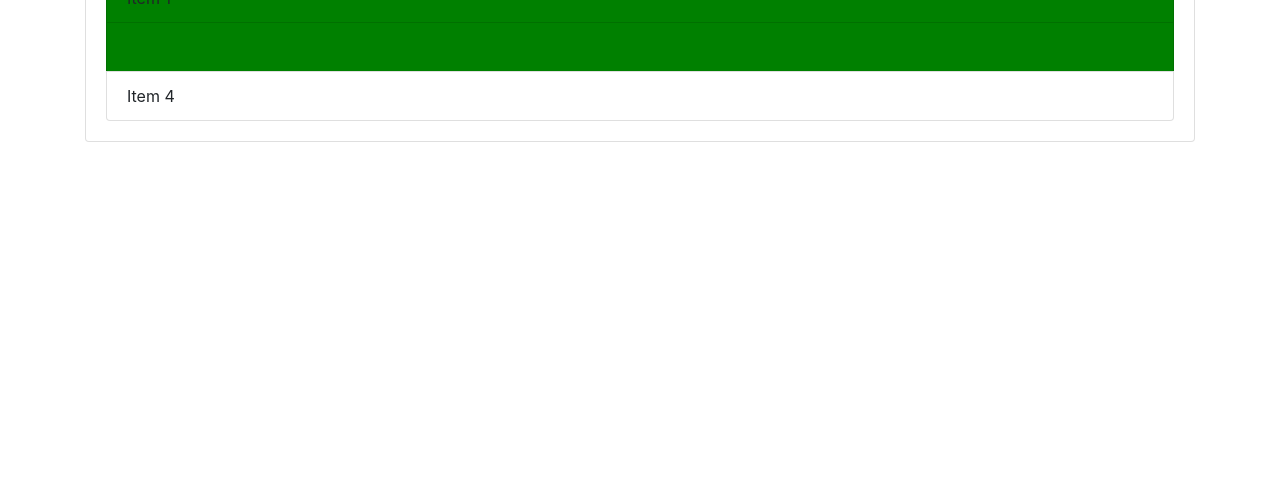
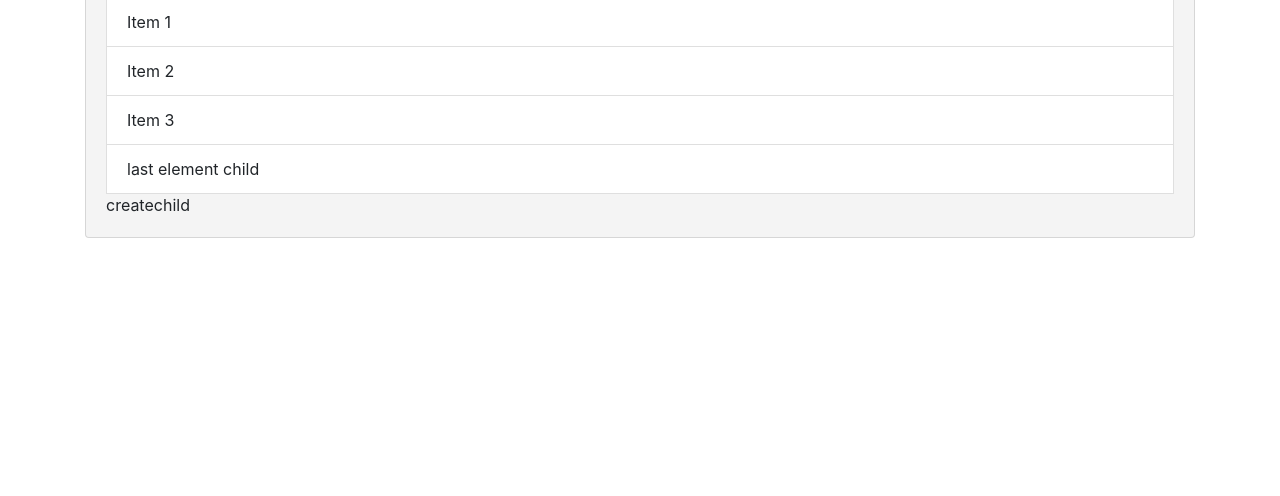
Before and after one commit to chaitanyakumar167/new, a plain HTML site: page index.html in a window 1280 px wide. Shown: the part 304-800 px from the top of the page. Drawn offline with nearby package versions, Linux system fonts and the light colour scheme.

Commit message:
creating nodes and manipulating dom

```diff
--- a/index.html
+++ b/index.html
@@ -37,23 +37,65 @@
       </div>
     </div>
     <script>
-      // using querySelectors
-      let list2 = document.querySelector(".list-group-item:nth-child(2)");
-      list2.style.backgroundColor = "green";
-      let list3 = document.querySelector(".list-group-item:nth-child(3)");
-      list3.style.display = "none";
+      ///////// creating element and inserting it befor h1 tag using head tag ////////////////////
+      let head = document.querySelector("head");
+      let container1 = head.nextElementSibling.children[0].firstElementChild;
+      let h =
+        head.nextElementSibling.children[0].firstElementChild.firstElementChild;
 
-      // using querySelectorsAll
-      let list2ByQAll = document.querySelectorAll(
-        ".list-group-item:nth-child(2)"
-      );
-      list2ByQAll[0].style.color = "green"; // for one 1 element also queryselectorAll returns array
-      let listItems = document.querySelectorAll(
-        ".list-group-item:nth-child(odd)"
-      );
-      for (let i = 0; i < listItems.length; i++) {
-        listItems[i].style.backgroundColor = "green";
-      }
+      let node1 = document.createElement("div");
+      let textnode1 = document.createTextNode("hello world");
+
+      node1.appendChild(textnode1);
+      container1.insertBefore(node1, h);
+
+      ////////////////////////////////////////////////////////////////////////////////////////
+
+      let div =
+        head.nextElementSibling.children[1].firstElementChild.lastElementChild;
+
+      let items1 =
+        head.nextElementSibling.children[1].firstElementChild.lastElementChild
+          .firstElementChild;
+
+      div.insertBefore(node1, items1);
+
+      //////////////////////////////////////////////////////////////////////////////////////////////////
+      let items = document.querySelector("#items");
+      // parentElement
+      items.parentElement.style.backgroundColor = "#f4f4f4";
+      // lastelementchild
+      items.lastElementChild.textContent = "last element child";
+      // lastchild
+      // //////////////////console.log(items.lastChild); it shows or returns empty space as text
+      // createchild
+      let node = document.createElement("div");
+      let textnode = document.createTextNode("createchild");
+      node.appendChild(textnode);
+      items.appendChild(node);
+      // firstelementchild
+      // items.firstElementChild.textContent = "first element child";
+      // firstchild
+      // //////////////////console.log(items.firstChild);  #text empty space
+      // nextsibling
+      // ///////////////////console.log(items.nextSibling);  text empty space
+      // nextelementsibling
+      // ///////////////////console.log(items.nextElementSibling);  for this items no nextelementsibiling (items is the last element)
+      // previoussibling
+      // ////////////////////console.log(items.previousSibling);  text empty space (same as child)
+      // previouselementsibling
+      items.previousElementSibling.style.color = "green";
+      // createelement
+      // let newDiv = document.createElement("div");
+      // // setAttribute
+      // newDiv.setAttribute("title", "new div");
+      // // createtesxtnode
+      // let newdivtext = document.createTextNode("hello world");
+      // // appendchild
+      // newDiv.appendChild(newdivtext);
+      // let container = document.querySelector("header .container");
+      // let h1 = document.querySelector("header h1");
+      // container.insertBefore(newDiv, h1);
     </script>
   </body>
 </html>
```
